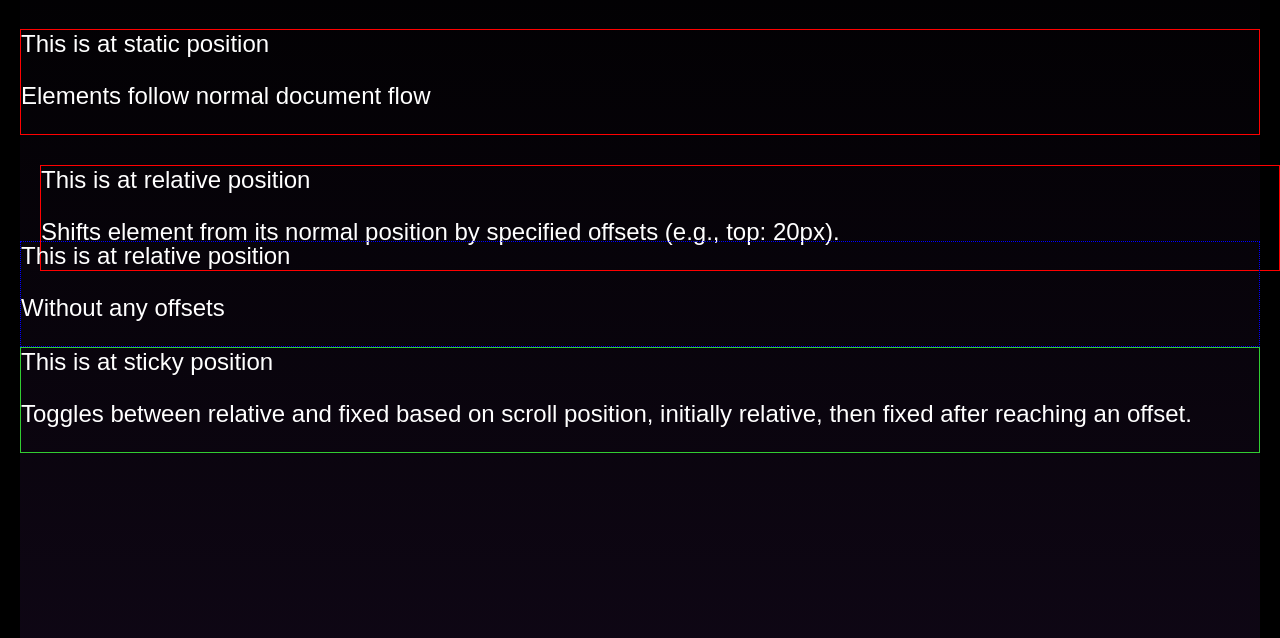
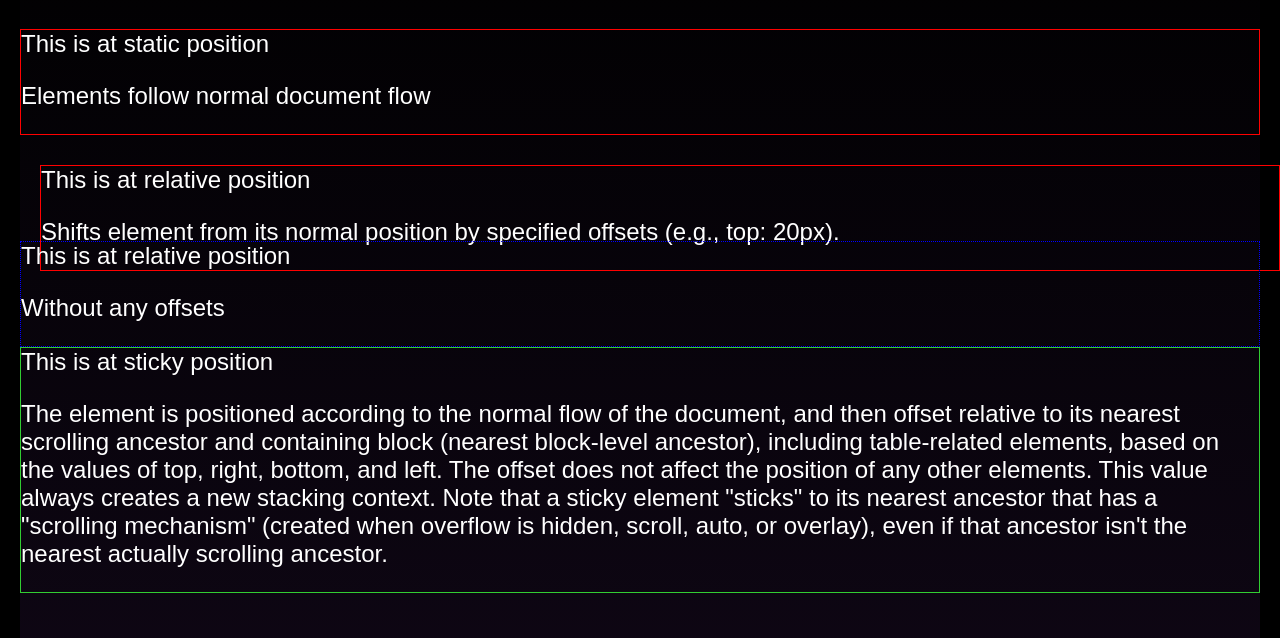
Before and after one commit to shahiddhariwala/css-playground, a plain HTML site: page position-demo/index.html in a window 1280 px wide. Shown: the part 162-800 px from the top of the page. Drawn offline with Linux system fonts and the light colour scheme.

Commit message:
Sticky definition updated

```diff
--- a/position-demo/index.html
+++ b/position-demo/index.html
@@ -73,7 +73,9 @@
         </div>
         <div class="sticky-position">
             This is at sticky position
-            <p class=""stick-description> Toggles between relative and fixed based on scroll position, initially relative, then fixed after reaching an offset.</p>
+            <p class=""stick-description> The element is positioned according to the normal flow of the document, and then offset relative to its nearest scrolling ancestor and containing block (nearest block-level ancestor), including table-related elements, based on the values of top, right, bottom, and left. The offset does not affect the position of any other elements.
+
+                This value always creates a new stacking context. Note that a sticky element "sticks" to its nearest ancestor that has a "scrolling mechanism" (created when overflow is hidden, scroll, auto, or overlay), even if that ancestor isn't the nearest actually scrolling ancestor.</p>
         </div>
 
         <div class="extra-space"></div>
```
